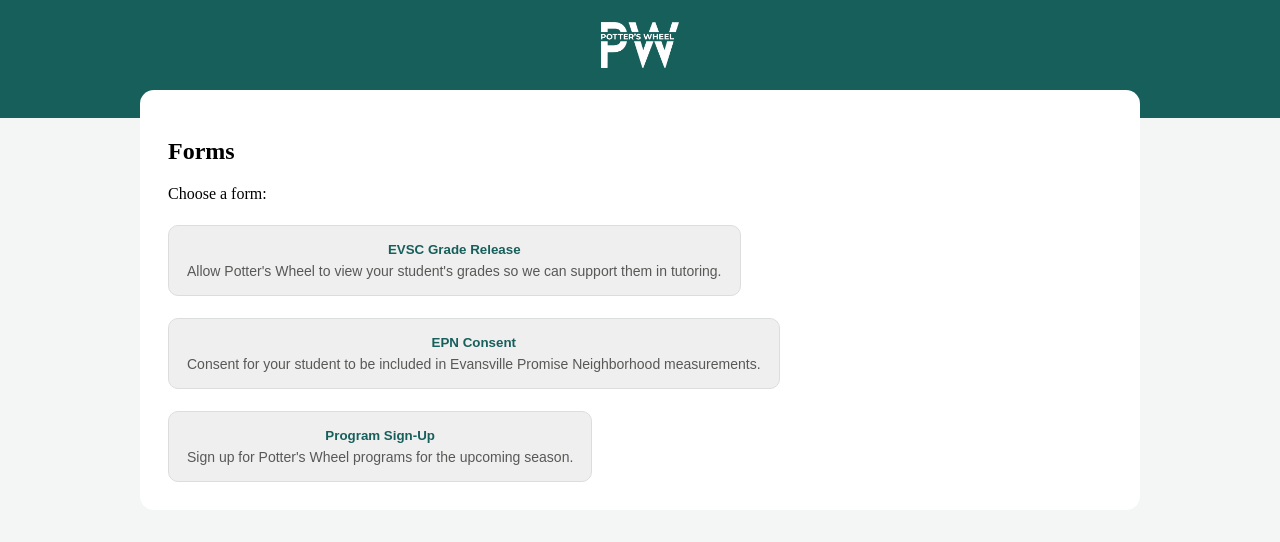
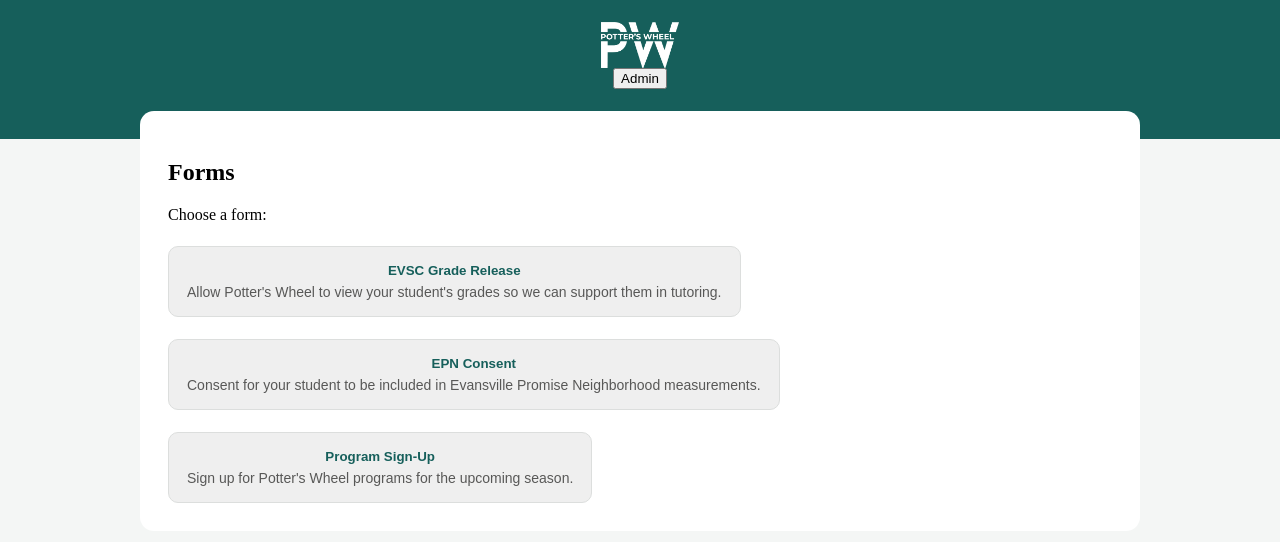
Before and after one commit to andrew-s-thompson/CS499-PottersForms, a React (Vite) app: page / in a window 1280 px wide. Shown: the top 542 px of the page. Built offline with nearby package versions, Linux system fonts and the light colour scheme.

Commit message:
Add an admin button to the header to eventually edit forms

```diff
--- a/src/App.jsx
+++ b/src/App.jsx
@@ -8,11 +8,25 @@
 
 function App() {
   const [selectedForm, setSelectedForm] = useState(null)
+  const [page, setPage] = useState('forms')
+
+  if (page === 'admin') {
+    return (
+      <Content>
+        <section className="panel">
+          <h1>Admin</h1>
+          <p>Edit forms</p>
+        </section>
+      </Content>
+    )
+  }
 
   if (selectedForm) {
     return (
       <>
-      <Content>
+      <Content onAdminClick={() => {
+        setPage('admin')
+        setSelectedForm(null)}}>
         <FormPage form={selectedForm} onBack={() => setSelectedForm(null)} />
       </Content>
       </>
@@ -22,7 +36,9 @@
 
   return (
     <>
-    <Content>
+    <Content onAdminClick={() => {
+        setPage('admin')
+        setSelectedForm(null)}}>
       <section className="panel">
       <h1>Forms</h1>
       <p>Choose a form:</p>
@@ -35,4 +51,5 @@
   )
 }
 
+
 export default App
--- a/src/components/Content.jsx
+++ b/src/components/Content.jsx
@@ -1,9 +1,9 @@
 import Header from './Header.jsx'
 
-function Content({ children }) {
+function Content({ onAdminClick, children }) {
   return (
     <>
-      <Header />
+      <Header onAdminClick={onAdminClick} />
       <main className="site-main">{children}</main>
     </>
   )
--- a/src/components/Header.jsx
+++ b/src/components/Header.jsx
@@ -1,9 +1,10 @@
 import logo from '../assets/pw-logo.webp'
 
-function Header() {
+function Header({onAdminClick}) {
   return (
     <header>
       <img src={logo} alt="Potter's Wheel" width="300" height="175" />
+      <button type="button" className="header-button" onClick={onAdminClick}>Admin</button>
     </header>
   )
 }
```
